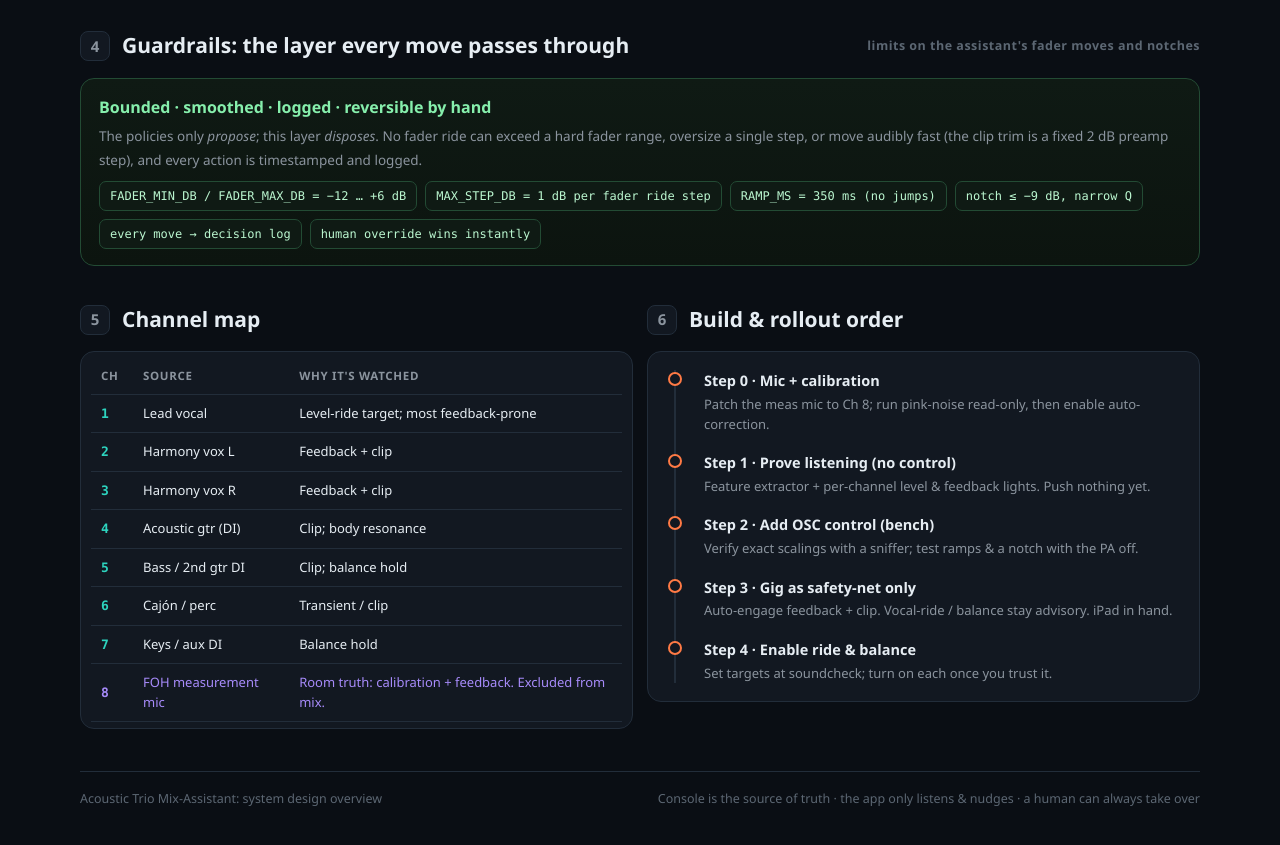
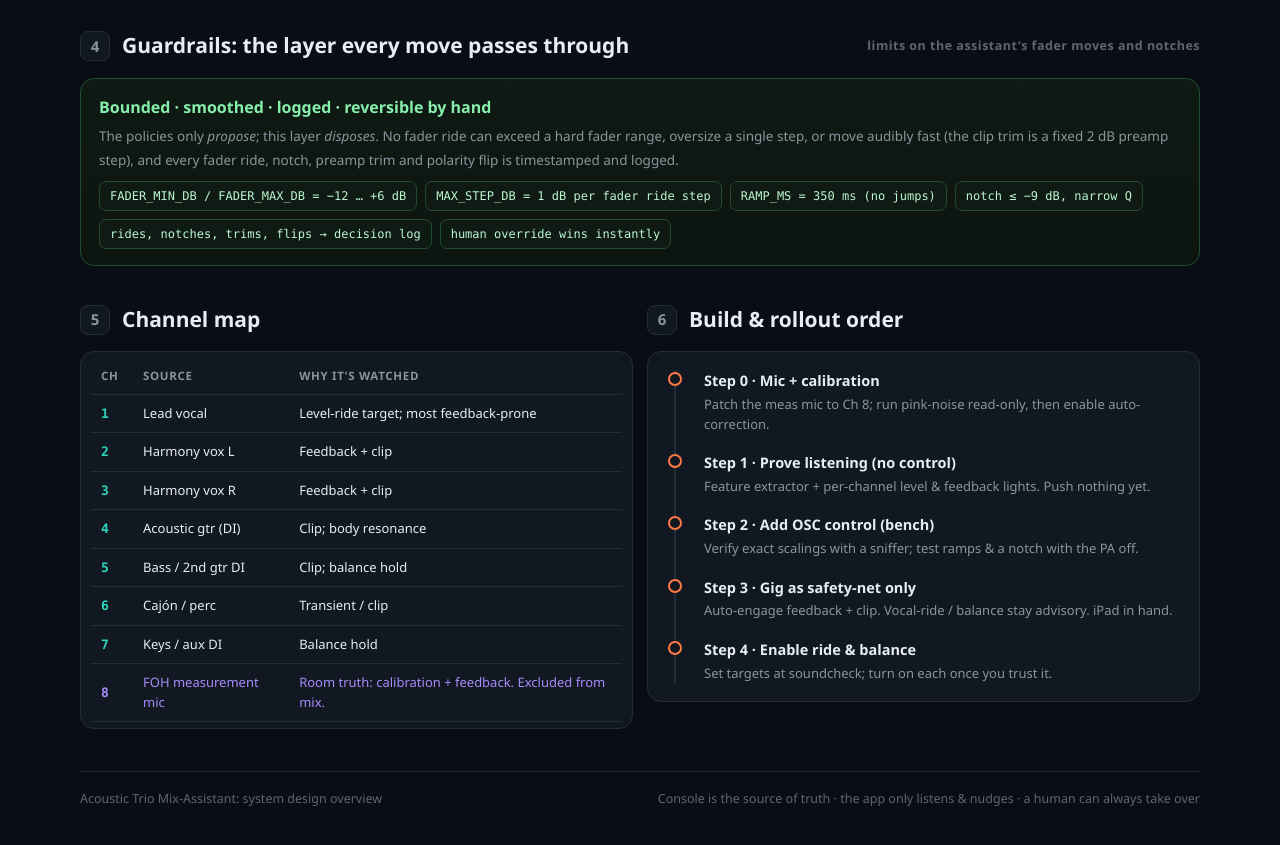
Before and after one commit to kootru-repo/trio-mix-assistant, a plain HTML site: page docs/mix-assistant-design.html in a window 1280 px wide. Shown: the part 1920-2765 px from the top of the page. Drawn offline with Linux system fonts and the light colour scheme.

Commit message:
Twentieth review pass: narrow the "every move is logged" claim
The unmask EQ duck writes without a per-move event, so the docs now say
fader rides, notches, preamp trims and polarity flips are logged.

Co-Authored-By: Claude Sonnet 5.5 <noreply@anthropic.com>

```diff
--- a/docs/mix-assistant-design.html
+++ b/docs/mix-assistant-design.html
@@ -263,13 +263,13 @@
     <div class="h"><span class="num">4</span><h2>Guardrails: the layer every move passes through</h2><span class="tag">limits on the assistant's fader moves and notches</span></div>
     <div class="guard">
       <h3>Bounded · smoothed · logged · reversible by hand</h3>
-      <span style="color:var(--mut);font-size:13.5px">The policies only <i>propose</i>; this layer <i>disposes</i>. No fader ride can exceed a hard fader range, oversize a single step, or move audibly fast (the clip trim is a fixed 2 dB preamp step), and every action is timestamped and logged.</span>
+      <span style="color:var(--mut);font-size:13.5px">The policies only <i>propose</i>; this layer <i>disposes</i>. No fader ride can exceed a hard fader range, oversize a single step, or move audibly fast (the clip trim is a fixed 2 dB preamp step), and every fader ride, notch, preamp trim and polarity flip is timestamped and logged.</span>
       <div class="chips">
         <span class="chip">FADER_MIN_DB / FADER_MAX_DB = −12 … +6 dB</span>
         <span class="chip">MAX_STEP_DB = 1 dB per fader ride step</span>
         <span class="chip">RAMP_MS = 350 ms (no jumps)</span>
         <span class="chip">notch ≤ −9 dB, narrow Q</span>
-        <span class="chip">every move → decision log</span>
+        <span class="chip">rides, notches, trims, flips → decision log</span>
         <span class="chip">human override wins instantly</span>
       </div>
     </div>
```
Also changed, not shown: README.md, app/README.md.
